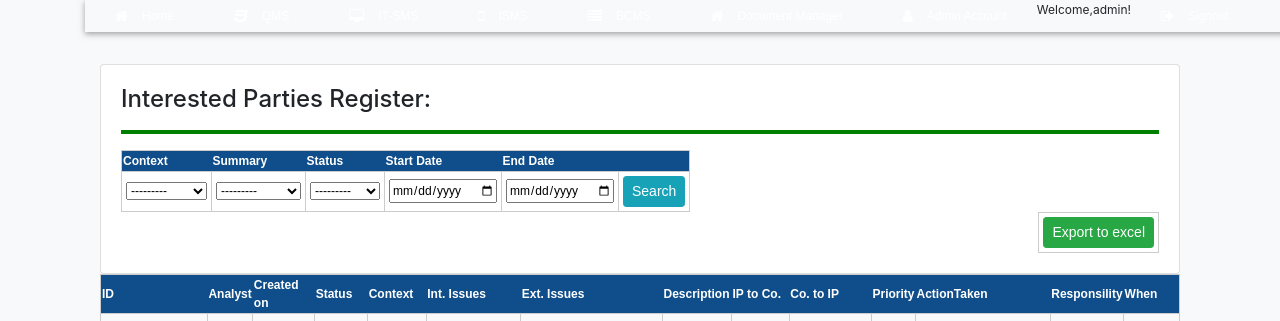
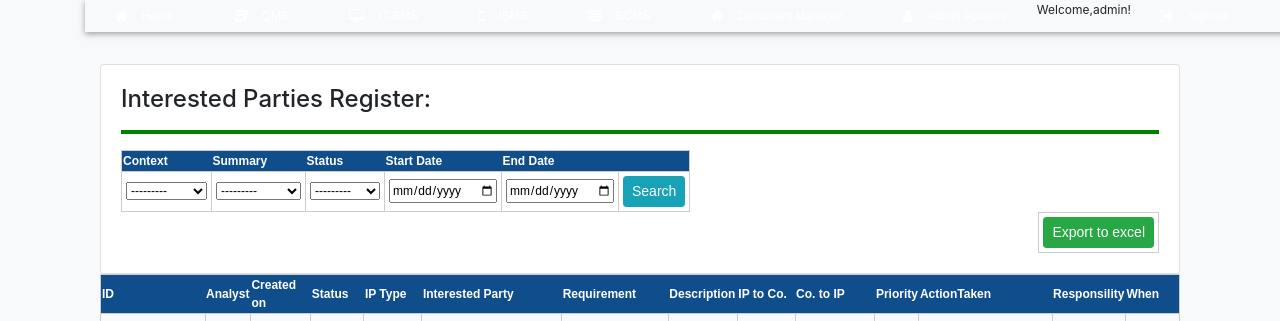
Before and after one commit to amutebe/bclug, a Django app: page /ip_report/ in a window 1280 px wide. Shown: the top 321 px of the page. Run offline with Django 3.2, Linux system fonts and the light colour scheme; a user stored in the database is signed in; data comes from the database, SQL or seed files in the repository; both versions use the stored data as it was after the commit; some libraries are stand-ins or nearby versions.

Commit message:
sep29
sep29

```diff
--- a/accounts/templates/accounts/js.html
+++ b/accounts/templates/accounts/js.html
@@ -1469,6 +1469,9 @@ $("#id_context").change(function() {
 				$('#process_StrengthWeaknessiv').hide();
 				$('#proposedDatediv').hide();
 
+				$("#id_internal_issues option:selected").removeAttr("selected");
+				$("#id_external_issues option:selected").removeAttr("selected");
+
 				}
 				else if ($(this).val()==1)
 				{
@@ -1490,7 +1493,7 @@ $("#id_context").change(function() {
 
 				$('#id_external_issues').removeAttr('required');
 				$('#id_external_issues').removeAttr('data-error');
-				$('#id_external_issues option:selected').remove();
+				//$('#id_external_issues option:selected').remove();
 				$('#id_process_issues').removeAttr('required');
 				$('#id_process_issues').removeAttr('data-error');
 
@@ -1501,6 +1504,8 @@ $("#id_context").change(function() {
 				$('#id_external_description').removeAttr('data-error');
 				$('#process_StrengthWeaknessiv').hide();
 				$('#otherIssue').hide();
+
+				$("#id_external_issues option:selected").removeAttr("selected");
 
 
 				}
@@ -1520,7 +1525,7 @@ $("#id_context").change(function() {
 
 				$('#id_internal_issues').removeAttr('required');
 				$('#id_internal_issues').removeAttr('data-error');
-				$('#id_internal_issues option:selected').remove();
+				//$('#id_internal_issues option:selected').remove();
 				$('#id_process_issues').removeAttr('required');
 				$('#id_process_issues').removeAttr('data-error');
 				$('#id_process_description').removeAttr('required');
@@ -1530,6 +1535,7 @@ $("#id_context").change(function() {
 				$('#process_OpportunitiesThreatsdiv').hide();
 				$('#process_StrengthWeaknessiv').hide();
 				$('#otherIssue').hide();
+				$("#id_internal_issues option:selected").removeAttr("selected");
 
 
 			}
@@ -1552,8 +1558,8 @@ $("#id_context").change(function() {
 				$('#id_external_issues').removeAttr('required');
 				$('#id_external_issues').removeAttr('data-error');
 
-					$('#id_internal_issues option:selected').remove();
-					$('#id_external_issues option:selected').remove();
+					//$('#id_internal_issues option:selected').remove();
+					//$('#id_external_issues option:selected').remove();
 
 				$('#id_internal_description').removeAttr('required');
 				$('#id_internal_description').removeAttr('data-error');
@@ -1562,6 +1568,8 @@ $("#id_context").change(function() {
 				$('#process_OpportunitiesThreatsdiv').hide();
 				$('#process_StrengthWeaknessiv').hide();
 				$('#otherIssue').hide();
+				$("#id_internal_issues option:selected").removeAttr("selected");
+				$("#id_external_issues option:selected").removeAttr("selected");
 
 			}
 		});
--- a/issues_9001/models.py
+++ b/issues_9001/models.py
@@ -110,7 +110,7 @@ class mod9001_interestedParties(models.Model):
     EXTERNAL_ISSUES=(('1','Customers'),('2','Regulators'),('3','Hardware/Equipment Suppliers'),('4','Traning providers'),('5','Security providers'),('6','Internet providers'),('7','Insurance providers'),('8','Auditors'),('9','Certification bodies'),('10','Inspectors'),('11','Business partners'),('12','Competitors'),('13','Neighbourhood'),('14','Local authorities'),('15','Family'))
     external_issues=models.CharField(max_length=200,null=True,blank=True, choices=EXTERNAL_ISSUES)
     Quality_needs=(('1','Communication'),('2','Reporting'),('3','Tax complaince'),('4','CSR'),('5','Time payment for services/products'),('6','Timely delivery'),('7','Safe work enviroment'),('8','Operation support'),('9','Work equipment'),('10','Training'),('11','Clear vision'),('12','Quality support'),('13','Performance feedback'),('14','Contractual complaince'),('15','legal complaince'),('16','Business growth'),('17','Performance'))
-    quality_needs=models.CharField(max_length=200,null=False, choices=Quality_needs)
+    quality_needs=models.CharField("Requirement",max_length=200,null=False, choices=Quality_needs)
     description=models.TextField("Description:",null=True,blank=True, help_text='Please give description if any')
     INTERESTEDPARTIES=(('1','Control'),('2','Influence'),('3','Influence and Control'))
     interestedparties=models.CharField(max_length=200,null=False, choices=INTERESTEDPARTIES)
--- a/issues_9001/templates/ip_report.html
+++ b/issues_9001/templates/ip_report.html
@@ -42,12 +42,13 @@
 					<th>Created on</th>
 					<th>Status</th>
 
-					<th>Context</th>
-					<th>Int. Issues</th>
-					<th>Ext. Issues</th>
+					<th>IP Type</th>
+
+					<th colspan="1">Interested Party</th>
 
 
 
+					<th>Requirement</th>
 					<th>Description</th>
 					<th>IP to Co.</th>
 					<th>Co. to IP</th>
@@ -72,9 +73,13 @@
 					<td>{{i.status}}</td>
 
 					<td>{{i.get_context_display}}</td>
-					<td>{{i.get_internal_issues_display}}</td>
-					<td>{{i.get_external_issues_display}}</td>
+					{% if i.get_internal_issues_display != empty %}
 
+					<td colspan="1">{{i.get_internal_issues_display}}</td>
+					{% else %}
+					<td colspan="1">{{i.get_external_issues_display}}</td>
+					{% endif %}
+					<td>{{i.get_quality_needs_display}}</td>
 					<td>{{i.description}}</td>
 
 
--- a/issues_9001/views.py
+++ b/issues_9001/views.py
@@ -150,14 +150,16 @@ def issues_report(request):
         response['Content-Disposition'] = 'attachment; filename="Issues_Register.csv"'
 
         writer = csv.writer(response)
-        writer.writerow(['IP Number', 'LeadAnalyst','Date','Status', 'Context', 'Int.Issue','Ext.Issue','Process','ProcessIssue','strength/Weakness','Opportunities/Threats','Other Issues','Description','Mitigation','Responsibility',
-'When'])
+        writer.writerow(['Id ', 'LeadAnalyst','DateCreated','Status', 'Context','Process','ProcessIssue','Issue Description','Other Issues'])
 
 
         for i in issues:
+            if i.process_StrengthWeakness is not None:
+                writer.writerow([i.issue_number, i.analyst,i.analysis_date, i.status, i.get_context_display(),i.get_process_desc_display(),i.get_process_issues_display(),i.process_StrengthWeakness,i.otherIssue])
+            else:
+                writer.writerow([i.issue_number, i.analyst,i.analysis_date, i.status, i.get_context_display(),i.get_process_desc_display(),i.get_process_issues_display(),i.process_OpportunitiesThreats,i.otherIssue])
 
-            writer.writerow([i.issue_number, i.analyst,i.analysis_date, i.status, i.context,i.get_internal_issues_display(),i.get_external_issues_display(),i.get_process_desc_display(),i.get_process_issues_display(),i.process_StrengthWeakness,i.process_OpportunitiesThreats,i.otherIssue,i.description,i.mitigation,i.responsibility,
-i.due])
+
         return response
 
     else:
@@ -291,15 +293,22 @@ def ip_report(request):
         #font_style = xlwt.XFStyle()
         #font_style.font.bold = True
 
+
         writer = csv.writer(response)
-        writer.writerow(['IP Number', 'LeadAnalyst', 'Status', 'Context', 'Int.Issue','Ext.Issue','Description','Ip to Co.','Co. to IP','Priority','ActionTaken','Responsibility',
+        writer.writerow(['IP Number', 'LeadAnalyst', 'Status', 'Context', 'Interested Party','Requirement','Description','Ip to Co.','Co. to IP','Priority','ActionTaken','Responsibility',
 'When'])
 
 
+
         for i in ips:
+            if (i.get_internal_issues_display()) is not None :
+                writer.writerow([i.ip_number, i.analyst, i.status, i.get_context_display(),i.get_internal_issues_display(),i.get_quality_needs_display(),i.description,i.get_interestedparties_display(),i.get_companyinterestedparties_display(),i.get_priority_display(),i.get_actiontaken_display(),i.responsibility,
+i.due])
+            else:
+                writer.writerow([i.ip_number, i.analyst, i.status, i.get_context_display(),i.get_external_issues_display(),i.get_quality_needs_display(),i.description,i.get_interestedparties_display(),i.get_companyinterestedparties_display(),i.get_priority_display(),i.get_actiontaken_display(),i.responsibility,
+i.due])
 
-            writer.writerow([i.ip_number, i.analyst, i.status, i.context,i.get_internal_issues_display(),i.get_external_issues_display(),i.description,i.get_interestedparties_display(),i.get_companyinterestedparties_display(),i.get_priority_display(),i.get_actiontaken_display(),i.responsibility,
-i.due])
+
         return response
 
     else:
@@ -436,14 +445,14 @@ def regulatory_report(request):
         response['Content-Disposition'] = 'attachment; filename="compliance_Register.csv"'
 
         writer = csv.writer(response)
-        writer.writerow(['Reg. Id', 'Analyst','Date Registered','Status', 'Requirement Category', 'OtherCategory','Describe','Document','IP','Other IP','Rejected','Responsibility',
-'When'])
+        writer.writerow(['Reg. Id', 'Analyst','Date Registered', 'Requirement Category', 'OtherCategory','Describe','Document','IP','Other IP','Responsibility',
+'When','Status'])
 
 
         for i in regulatory:
 
-            writer.writerow([i.regulatory_number, i.analyst,i.registered, i.status, i.cat_name,i.otherCategory,i.description,i.document,i.get_interestedparty_display(),i.otherInterestedParty,i.rejected,i.responsibility,
-i.due])
+            writer.writerow([i.regulatory_number, i.analyst,i.registered,  i.cat_name,i.otherCategory,i.description,i.document,i.get_interestedparty_display(),i.otherInterestedParty,i.responsibility,
+i.due,i.status])
         return response
 
     else:
```
Also changed, not shown: issues_9001/templates/issues_report.html (+16 -12 lines), issues_9001/templates/regulatory_report.html (+7 -6 lines), db.sqlite3.
